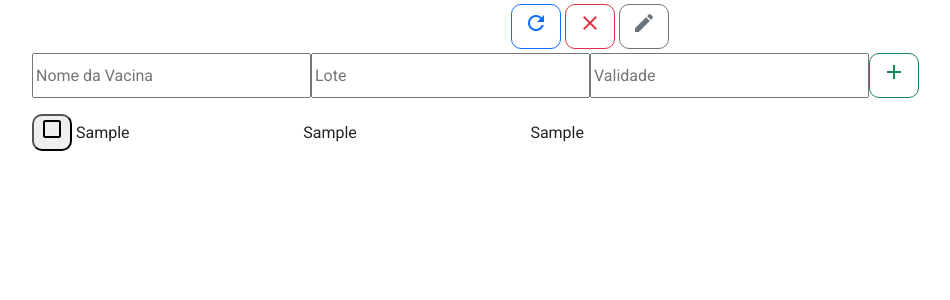
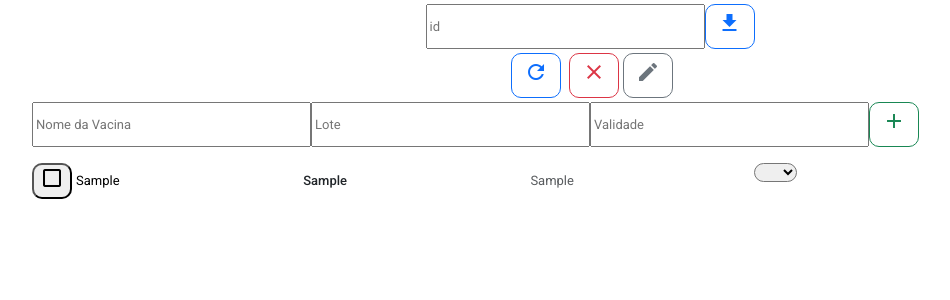
Before and after one commit to leandromelolm/colavacina-ajuda-no-registro-angular-19, an Angular app in the folder vacina-suporte-frontend/: page / in a window 1280 px wide. Both pictures are taken after typing "Sample", "Sample", "Sample" into the empty fields and a click on the button "add". Shown: the top 300 px of the page, without its empty margins (50-1000 px from the left). Built offline with nearby package versions, Linux system fonts and the light colour scheme.

Commit message:
refactor(planilha): fetch getList

```diff
--- a/vacina-suporte-frontend/src/app/components/planilha/planilha.component.html
+++ b/vacina-suporte-frontend/src/app/components/planilha/planilha.component.html
@@ -1,6 +1,12 @@
 <div class="container">
+    <div  class="my-1 div_download">
+        <input type="text" [(ngModel)]="txtId" placeholder="id">
+        <button class="btn btn-outline-primary" (click)="getList(txtId)">
+            <mat-icon>download</mat-icon>
+        </button>
+    </div>
     <div class="my-1 btn_config">
-        <button class="btn btn-outline-primary" (click)="updateRows()">
+        <button class="btn btn-outline-primary mx-1" (click)="updateRows()">
             <mat-icon>refresh</mat-icon>
         </button>
         <button class="btn btn-outline-danger  mx-1" (click)="clearAllChecks()">
@@ -25,9 +31,16 @@
                 <input type="text" [(ngModel)]="row.lote" placeholder="Lote">
                 <input type="text" [(ngModel)]="row.validade" placeholder="Validade">
             } @else {
-                <div class="div__text mx-1" (click)="copyToClipboard(row.nomeVacina)">{{ row.nomeVacina }}</div>
-                <div class="div__text me-1" (click)="copyToClipboard(row.lote)">{{ row.lote }}</div>
-                <div class="div__text" (click)="copyToClipboard(row.validade)">{{ row.validade }}</div>
+                <div class="div__text mx-1 text-body-emphasis" (click)="copyToClipboard(row.nomeVacina)">{{ row.nomeVacina }}</div>
+                <div class="div__text me-1 fw-medium" (click)="copyToClipboard(row.lote)">{{ row.lote }}</div>
+                <div class="div__text text-body-secondary" (click)="copyToClipboard(row.validade)">{{ row.validade }}</div>
+                <div>
+                    <select [(ngModel)]="row.opcaoSelecionada">
+                        <option *ngFor="let opcao of opcoes" [value]="opcao.id">
+                          {{ opcao.nome }}
+                        </option>
+                    </select>
+                </div>
             }
             <!-- <button id="edit" (click)="toggleEditMode()">
                 <mat-icon class="icon-warn">edit</mat-icon>
--- a/vacina-suporte-frontend/src/app/components/planilha/planilha.component.scss
+++ b/vacina-suporte-frontend/src/app/components/planilha/planilha.component.scss
@@ -51,3 +51,14 @@ input {
     align-content: center;
     min-width:  20%;
 }
+
+.div_download {
+    justify-content: center;
+    text-align: center;
+    box-sizing: content-box;
+    display: flex;
+}
+
+select{
+    border-radius: 20px;
+}
--- a/vacina-suporte-frontend/src/app/components/planilha/planilha.component.ts
+++ b/vacina-suporte-frontend/src/app/components/planilha/planilha.component.ts
@@ -1,4 +1,5 @@
 import { Component } from '@angular/core';
+import { log } from 'console';
 
 interface RowData {
   nomeVacina: string;
@@ -6,6 +7,7 @@ interface RowData {
   validade: string;
   checked: boolean;
   isEditMode: boolean;
+  opcaoSelecionada?: string;
 }
 
 @Component({
@@ -23,12 +25,26 @@ export class PlanilhaComponent {
   txtNomeVacina: string = '';
   txtLote: string = '';
   txtDataValidade: string = '';
+  txtId: string = '';
   isEditMode: boolean = false;
+
+  opcoes = [
+    { id: '1', nome: 'D E' },
+    { id: '2', nome: 'D D' },
+    { id: '2', nome: 'F D' },
+    { id: '2', nome: 'F E' },
+    { id: '3', nome: 'V E' },
+    { id: '4', nome: 'V D' },
+  ];
+
+  // opcaoSelecionada: string = 'E';
 
   copiedMessage: string = '';
 
   updateRows() {
     const saved = localStorage.getItem('planilhaData');
+    console.log(saved);
+
     const rawRows = saved ? JSON.parse(saved) : [];
 
     // Garante que cada item tenha todas as propriedades esperadas
@@ -37,7 +53,8 @@ export class PlanilhaComponent {
       lote: row.lote || '',
       validade: row.validade || '',
       checked: row.checked || false,
-      isEditMode: false
+      isEditMode: false,
+      opcaoSelecionada: row.opcaoSelecionada || ''
     }));
   }
 
@@ -79,6 +96,23 @@ export class PlanilhaComponent {
   clearAllChecks() {
     this.rows.forEach(row => row.checked = false);
     localStorage.setItem('planilhaData', JSON.stringify(this.rows));
+    this.resetTodosSelects();
+  }
+
+  resetTodosSelects() {
+    this.rows.forEach(row => {
+      row.opcaoSelecionada = "";
+    });
+  }
+
+  async getList(id: string) {
+    const url = `https://script.google.com/macros/s/AKfycbxMjZhJ8AWQzprcHV81K3Zp8WLfrz35odWb4QnS4cZ4uK4PREo4bfER26s1xx3Epndm/exec?action=list&id=${id}`;
+
+    const response = await fetch(url);
+    const data = await response.json();
+    localStorage.setItem('planilhaData', JSON.stringify(data.content.vacinas));
+    this.updateRows()
+    console.log('Resposta:', data.content);
   }
 
 }
--- a/vacina-suporte-frontend/src/styles.scss
+++ b/vacina-suporte-frontend/src/styles.scss
@@ -1,4 +1,8 @@
 /* You can add global styles to this file, and also import other style files */
 
 html, body { height: 100%; }
-body { margin: 0; font-family: Roboto, "Helvetica Neue", sans-serif; }
+body {
+    margin: 0;
+    font-family: Roboto, "Helvetica Neue", sans-serif;
+    font-size: 13px;
+}
```
